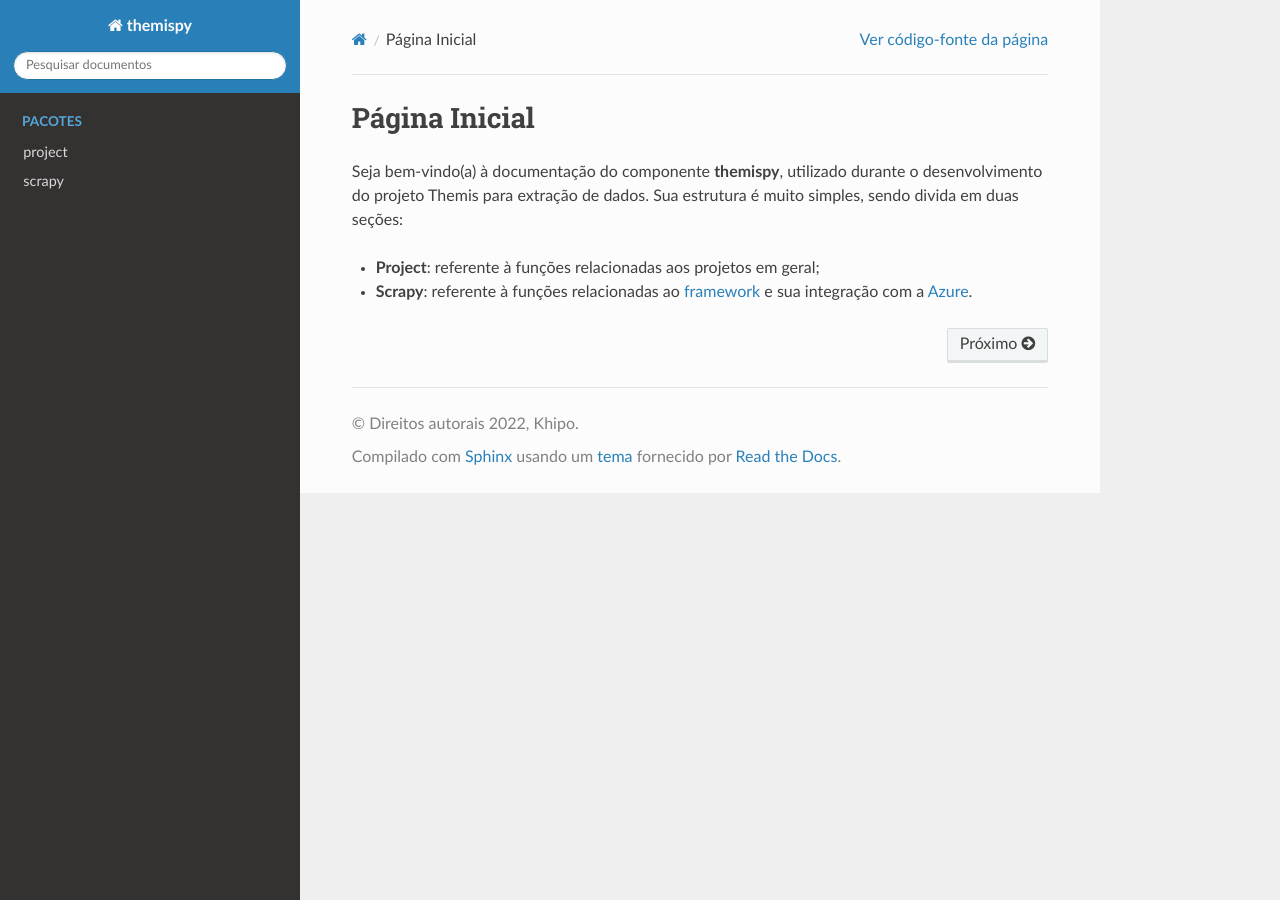
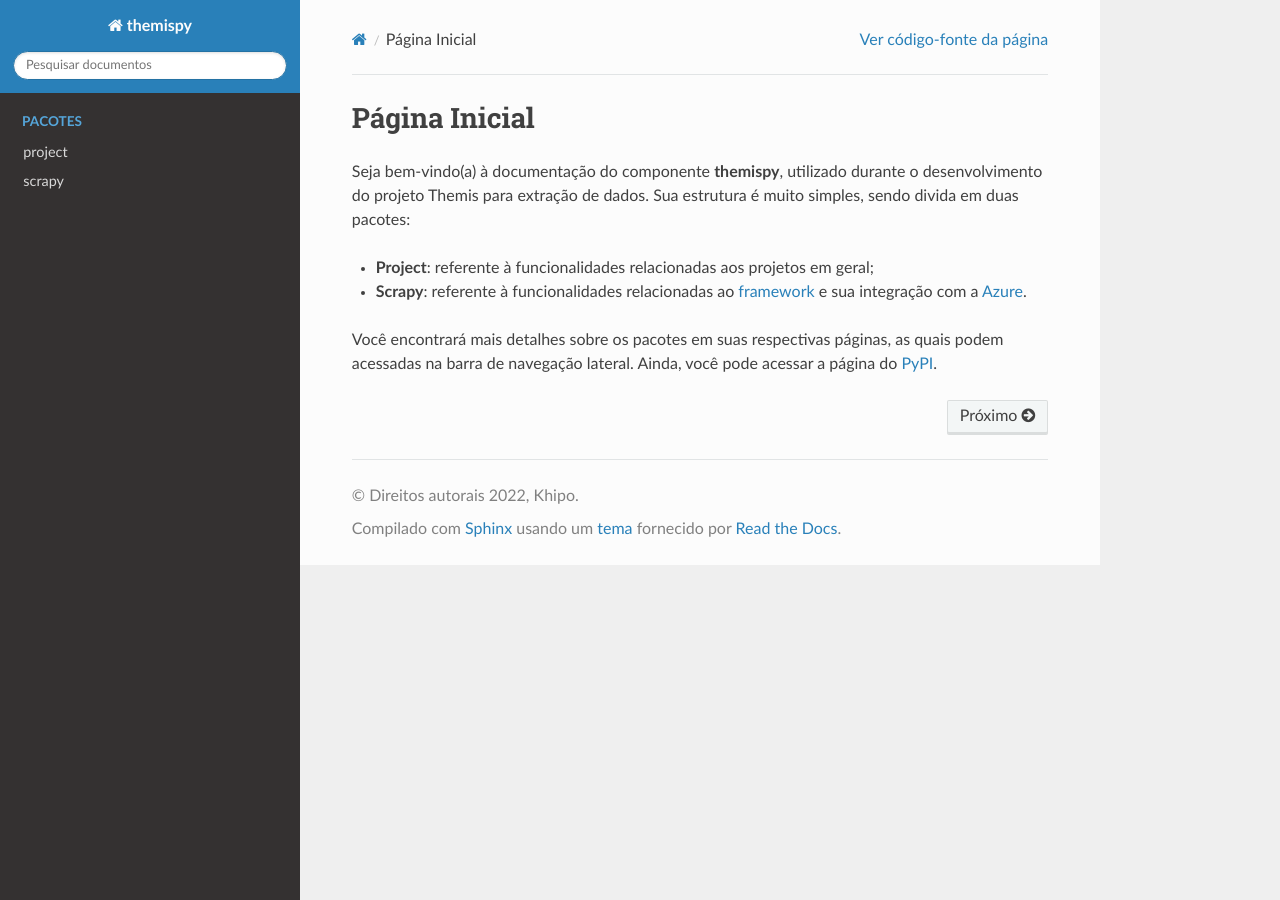
Before and after one commit to jkitajima/themispy, a Sphinx documentation site: the page built from docs/source/index.rst, in a window 1280 px wide. Built offline with Sphinx 7.4.7 and the Read the Docs theme 2.0.0, drawn with Linux system fonts in a browser that asks for light colours.

Commit message:
doc update

```diff
--- a/docs/source/index.rst
+++ b/docs/source/index.rst
@@ -1,24 +1,27 @@
-===============================
+==============
 Página Inicial
-===============================
+==============
 
 Seja bem-vindo(a) à documentação do componente **themispy**,
 utilizado durante o desenvolvimento do projeto Themis para extração de dados.
-Sua estrutura é muito simples, sendo divida em duas seções:
+Sua estrutura é muito simples, sendo divida em duas pacotes:
 
-* **Project**: referente à funções relacionadas aos projetos em geral;
-* **Scrapy**: referente à funções relacionadas ao `framework`_ e sua integração com a `Azure`_.
+* **Project**: referente à funcionalidades relacionadas aos projetos em geral;
+* **Scrapy**: referente à funcionalidades relacionadas ao `framework`_ e sua integração com a `Azure`_.
 
+Você encontrará mais detalhes sobre os pacotes em suas respectivas páginas, as quais podem acessadas
+na barra de navegação lateral. Ainda, você pode acessar a página do `PyPI`_.
 
 .. Links
 .. _framework: https://scrapy.org/
 .. _Azure: https://github.com/Azure/azure-sdk-for-python
+.. _PyPI: https://pypi.org/project/themispy/
 
 
 
 .. toctree::
     :caption: Documentação
-    :hidden:
+    :includehidden:
         index
 
 
```
Also changed, not shown: docs/source/scrapy.rst (+11 -2 lines).
